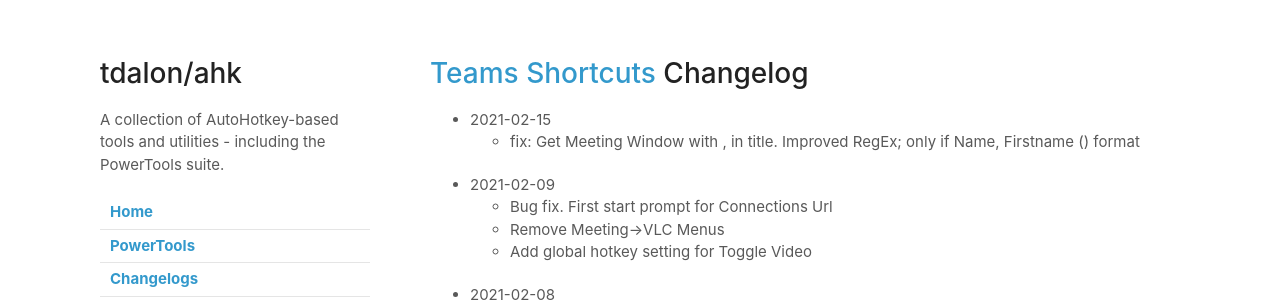
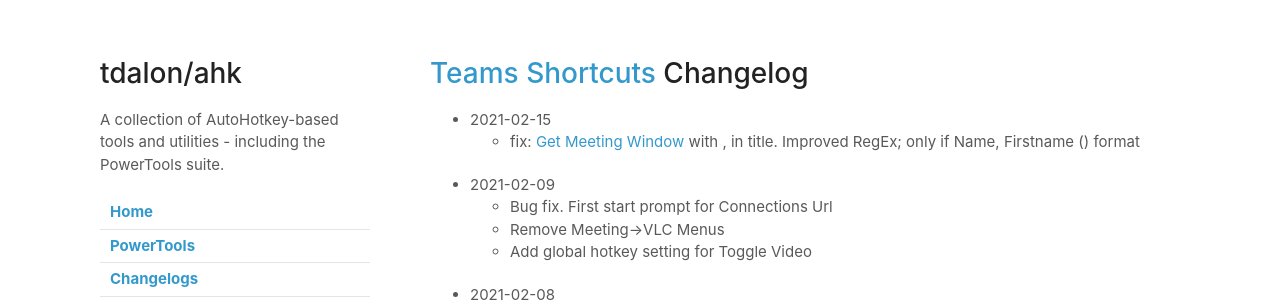
Before and after one commit to poa00/ahk-mso, a Jekyll site: the page built from docs/Teams-Shortcuts-(Changelog).md, in a window 1280 px wide and 900 px high. Shown: the top 308 px of the window. Built offline with Jekyll 4.4.1, drawn with Linux system fonts in a browser that asks for light colours; our own code applies the rules of GitHub Pages for plain Markdown files; part of the change alters nothing that is shown.

```diff
--- a/docs/Teams-Shortcuts-(Changelog).md
+++ b/docs/Teams-Shortcuts-(Changelog).md
@@ -1,7 +1,7 @@
 # [Teams Shortcuts](Teams-Shortcuts) Changelog
 
 * 2021-02-15
-	- fix: Get Meeting Window with , in title. Improved RegEx; only if Name, Firstname () format
+	- fix: [Get Meeting Window](https://tdalon.blogspot.com/2020/10/get-teams-window-ahk.html#getmeetingwindow) with , in title. Improved RegEx; only if Name, Firstname () format
 * 2021-02-09
 	- Bug fix. First start prompt for Connections Url
 	- Remove Meeting->VLC Menus
```
